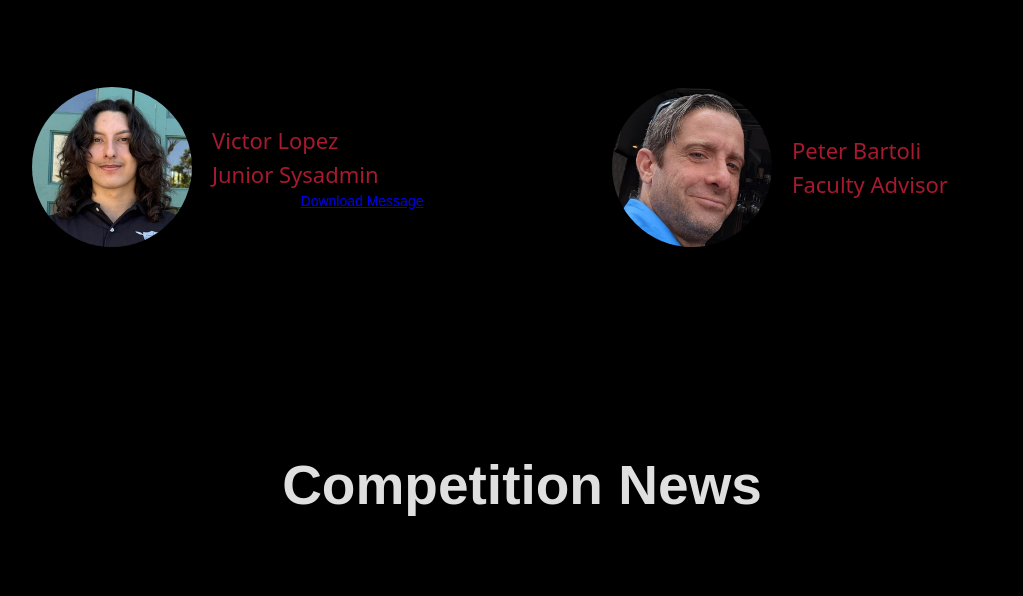
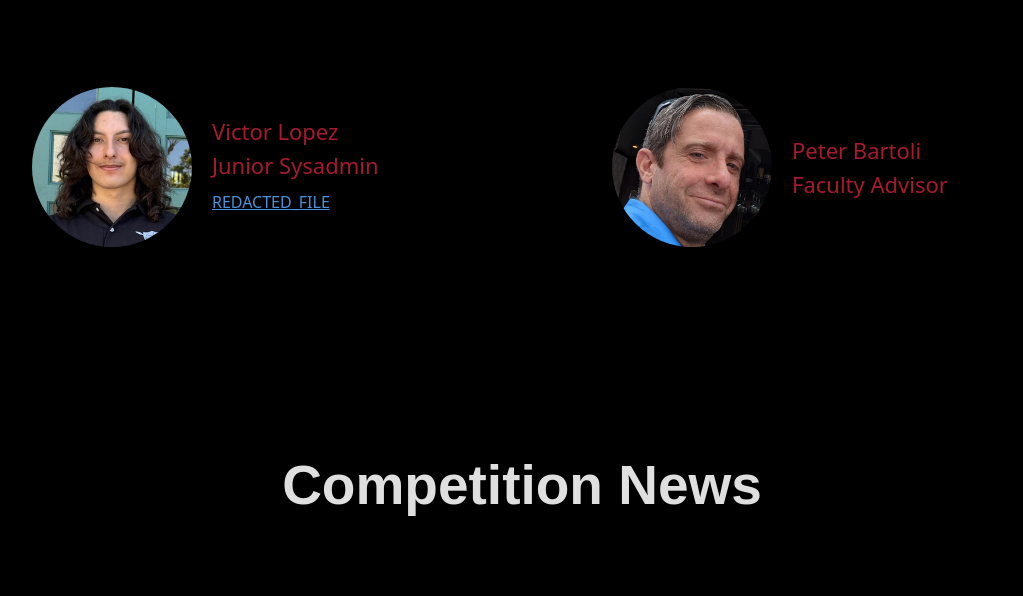
Before and after one commit to SDSU-Cyber-Defense-Team/site, a website built with Vite: page index.html in a window 1280 px wide. Shown: the part 2890-3486 px from the top of the page, without its empty margins (118-1141 px from the left). Built offline with nearby package versions, Linux system fonts and the light colour scheme; a script that the page names is missing.

Commit message:
fixed the alignment and added more funny name

```diff
--- a/index.html
+++ b/index.html
@@ -188,8 +188,9 @@
             <div class="column-10 w-col w-col-3"><img src="images/gen11/victor.jpg" loading="lazy" width="160"
                     sizes="(max-width: 479px) 87vw, 160px" alt="" class="image-17"></div>
             <div class="column-18 w-col w-col-3">
-                <h1 class="heading-10">Victor Lopez<br>Junior Sysadmin</h1>
-                <a href="images/encrypted-message.asc" download>Download Message</a>
+                <h1 class="heading-10">Victor Lopez<br>Junior Sysadmin<br>
+                    <a href="images/encrypted-message.asc" download style="font-size: 1rem; font-weight: normal; color: #4a90d9;">REDACTED_FILE</a>
+                </h1>
             </div>
             <div class="column-11 w-col w-col-3"><img src="images/peter.JPG" loading="lazy" width="160"
                     sizes="(max-width: 479px) 87vw, 160px" alt="" class="image-18"></div>
```
